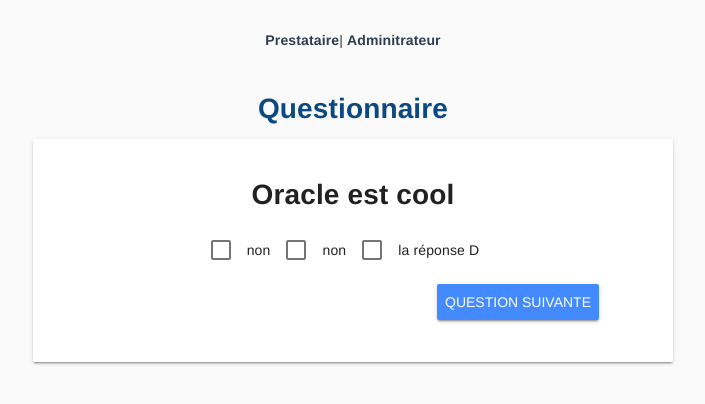
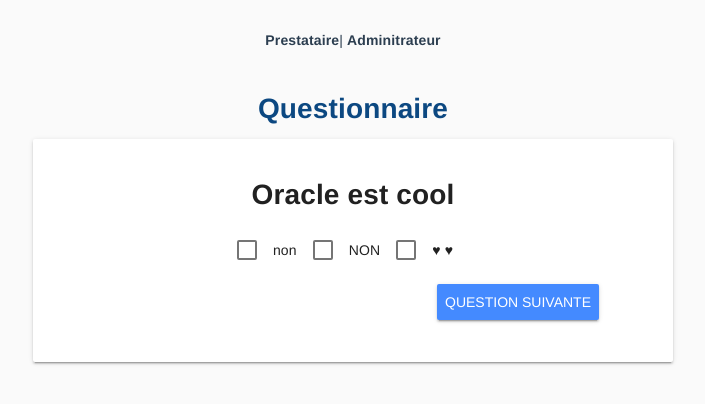
Before and after one commit to anaistatibouet/app-questionnaire, a Vue app: page /#/questionnaire in a window 1280 px wide. Shown: the top 404 px of the page, without its empty margins (287-992 px from the left). Built offline with nearby package versions, Linux system fonts and the light colour scheme.

Commit message:
Résultat utilisateur

```diff
--- a/src/components/Question.vue
+++ b/src/components/Question.vue
@@ -1,7 +1,7 @@
 <!-- 15/10 -
 Création du composant Vue qui récupère les valeurs de la réponse, des checks et l'intitulé de la question
 Boucle sur le tableau de réponse pour les afficher
-L'objet MyQuestion permet de récupérer les données
+L'objet atMyQuestion permet de récupérer les données
 
 05/11 -
 J'intègre le bouton dans le composant Question
@@ -15,7 +15,7 @@
     </div>
     <md-checkbox
       class="md-primary answer"
-      v-model="q.atCheck[index]"
+      v-model="q.atUserAnswers[index]"
       v-for="(value, index) in q.atResponse"
       v-bind:key="value"
     >{{ value }}</md-checkbox>
@@ -36,11 +36,11 @@
   name: 'Question',
   data () {
     return {
-      q: this.MyQuestion
+      q: this.atMyQuestion
     }
   },
   props: {
-    MyQuestion: Object,
+    atMyQuestion: Object,
     atDisplayQuestion: Number
   },
   methods: {
--- a/src/views/Questionnaire.vue
+++ b/src/views/Questionnaire.vue
@@ -10,47 +10,56 @@
     <md-card class="md-layout-item md-size-50 md-small-size-100 atForm">
       <md-card-content>
         <Question
-          v-bind:key="atQuestion.aId"
-          @counterQuestion="atNextQuestion()"
-          :MyQuestion="atQuestion"
+          v-bind:key="atQuestion.atId"
+          @counterQuestion="atUserResponse()"
+          :atMyQuestion="atQuestion"
         ></Question>
       </md-card-content>
     </md-card>
   </div>
 </template>
 <script>
-import FormTitle from "@/components/FormTitle.vue";
-import Question from "@/components/Question.vue";
+import FormTitle from '@/components/FormTitle.vue'
+import Question from '@/components/Question.vue'
 
 export default {
-  name: "home",
+  name: 'home',
   data: () => ({
+    atResult: 0,
     atDisplay: -1,
     atQuestion: Object,
     Questions: [
       {
-        aId: 1,
-        atName: "Oracle est cool",
-        atResponse: ["non", "non", "la réponse D"],
-        atCheck: [false, false, false]
+        atId: 1,
+        atName: 'Oracle est cool',
+        atResponse: ['non', 'NON', '♥ ♥'],
+        atCheck: [false, false, false],
+        atUserAnswers: [false, false, false],
+        atCorrectAnswers: [true, false, false]
       },
       {
-        aId: 2,
-        atName: "Question 2",
-        atResponse: ["ma réponse 1", "ma réponse 2"],
-        atCheck: [false, false]
+        atId: 2,
+        atName: 'Question 2',
+        atResponse: ['ma réponse 1', 'ma réponse 2'],
+        atCheck: [false, false],
+        atUserAnswers: [false, false],
+        atCorrectAnswers: [true, false]
       },
       {
-        aId: 3,
-        atName: "question 3",
-        atResponse: ["ma réponse1", "ma réponse 3"],
-        atCheck: [false, false]
+        atId: 3,
+        atName: 'question 3',
+        atResponse: ['ma réponse1', 'ma réponse 3'],
+        atCheck: [false, false],
+        atUserAnswers: [false, false],
+        atCorrectAnswers: [true, false]
       },
       {
-        aId: 4,
-        atName: "question 4",
-        atResponse: ["ma réponse1", "ma réponse 3"],
-        atCheck: [false, false]
+        atId: 4,
+        atName: 'question 4',
+        atResponse: ['ma réponse1', 'ma réponse 3'],
+        atCheck: [false, false],
+        atUserAnswers: [false, false],
+        atCorrectAnswers: [true, false]
       }
     ]
   }),
@@ -60,15 +69,27 @@
   },
   // Méthode qui permet d'incrémenter l'index des questions
   methods: {
-    atNextQuestion: function() {
-      this.atDisplay++;
-      this.atQuestion = this.Questions[this.atDisplay];
+    atUserResponse: function () {
+      if (
+        JSON.stringify(this.Questions[this.atDisplay].atUserAnswers) ===
+        JSON.stringify(this.Questions[this.atDisplay].atCorrectAnswers)
+      ) {
+        console.log('bonne reponse')
+      } else {
+        console.log('mauvaise reponse')
+      }
+      console.log(this.Questions[this.atDisplay].atUserAnswers)
+      this.atNextQuestion()
+    },
+    atNextQuestion: function () {
+      this.atDisplay++
+      this.atQuestion = this.Questions[this.atDisplay]
     }
   },
-  created() {
-    this.atNextQuestion();
+  created () {
+    this.atNextQuestion()
   }
-};
+}
 </script>
 
 <style scoped lang="scss">
```
Also changed, not shown: 1 other file (tests, documents, lock files or other folders).
